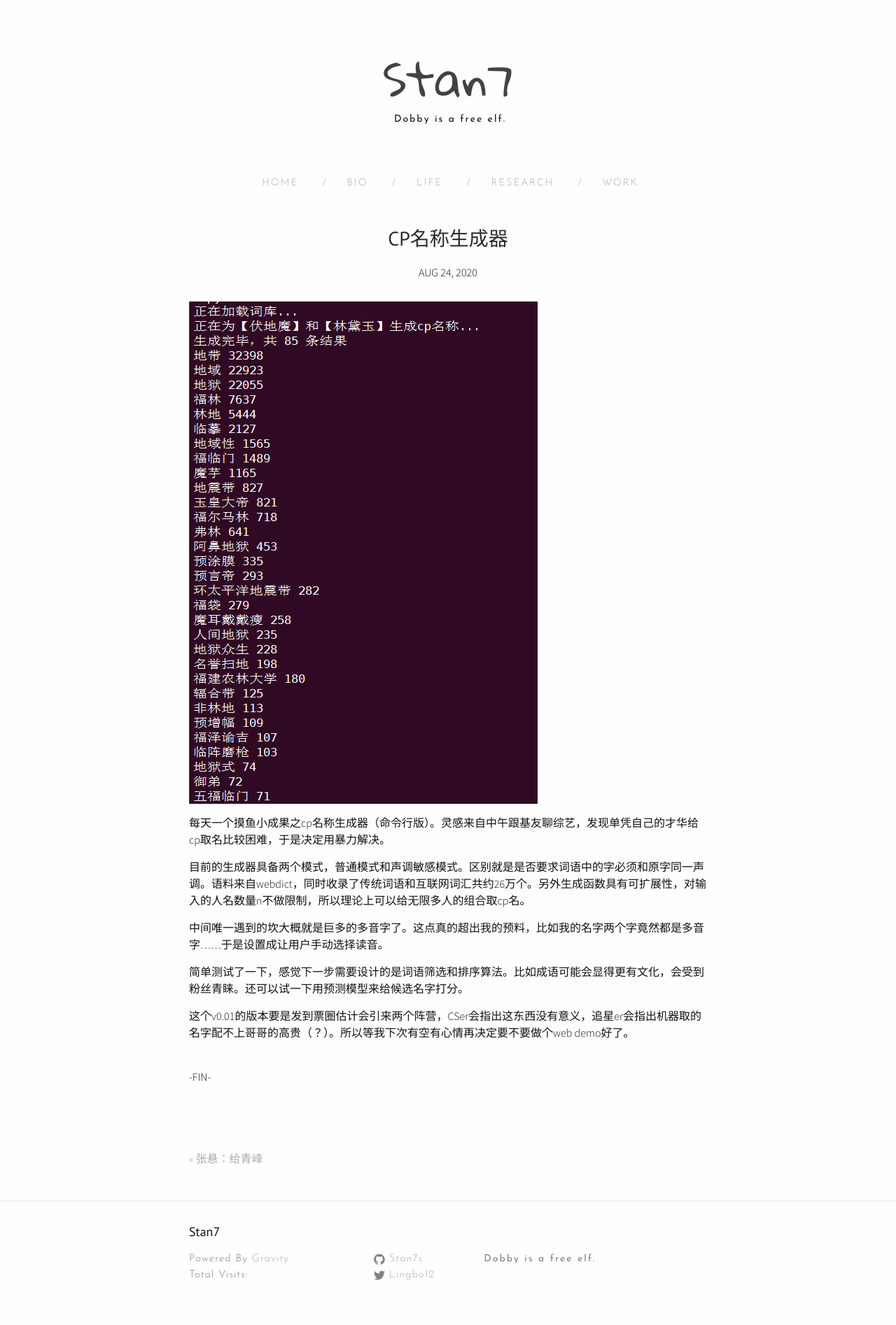
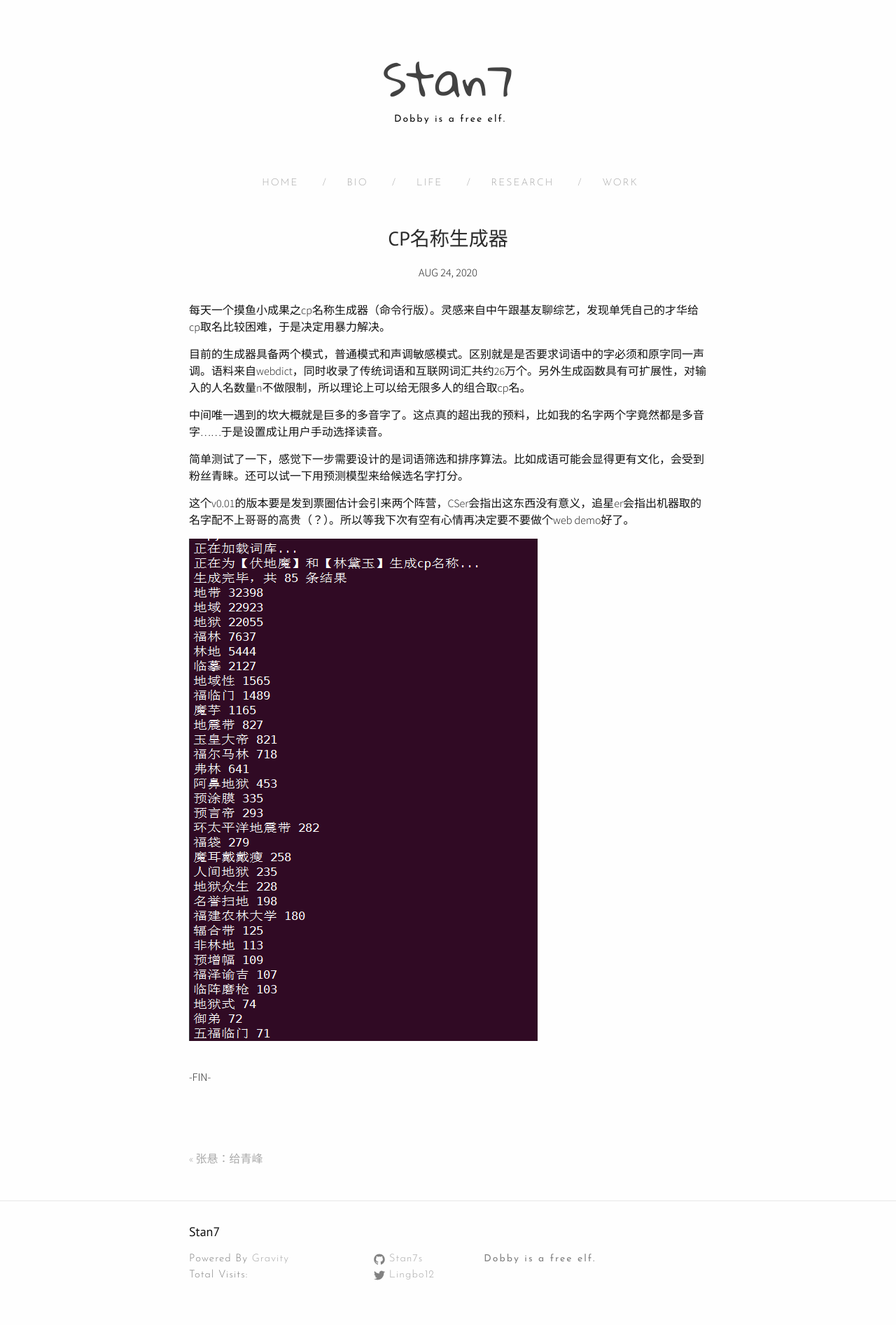
Before and after one commit to Stan7s/stan7s.github.io, a Jekyll site: the page built from _posts/2020-08-24-cpGenerator.markdown, in a window 1280 px wide. Shown: the whole page at 70% size. Built offline with Jekyll 4.4.1, drawn with Linux system fonts in a browser that asks for light colours; nearby versions of some CDN libraries; comment, search, counter and statistics services are not loaded.

Commit message:
Update 2020-08-24-cpGenerator.markdown

```diff
--- a/_posts/2020-08-24-cpGenerator.markdown
+++ b/_posts/2020-08-24-cpGenerator.markdown
@@ -5,8 +5,6 @@ date:   2020-08-24 21:37:00 +0530
 categories: ["life"]
 author: "Stan7"
 ---
-
-![伏地魔和林黛玉]({{site.url}}/pic/cp_Voldemort_and_LinDaiyu.png)
 
 每天一个摸鱼小成果之cp名称生成器（命令行版）。灵感来自中午跟基友聊综艺，发现单凭自己的才华给cp取名比较困难，于是决定用暴力解决。
 
@@ -18,5 +16,7 @@ author: "Stan7"
 
 这个v0.01的版本要是发到票圈估计会引来两个阵营，CSer会指出这东西没有意义，追星er会指出机器取的名字配不上哥哥的高贵（？）。所以等我下次有空有心情再决定要不要做个web demo好了。
 
+![伏地魔和林黛玉]({{site.url}}/pic/cp_Voldemort_and_LinDaiyu.png)
+
 <br/>
 -FIN-
```
